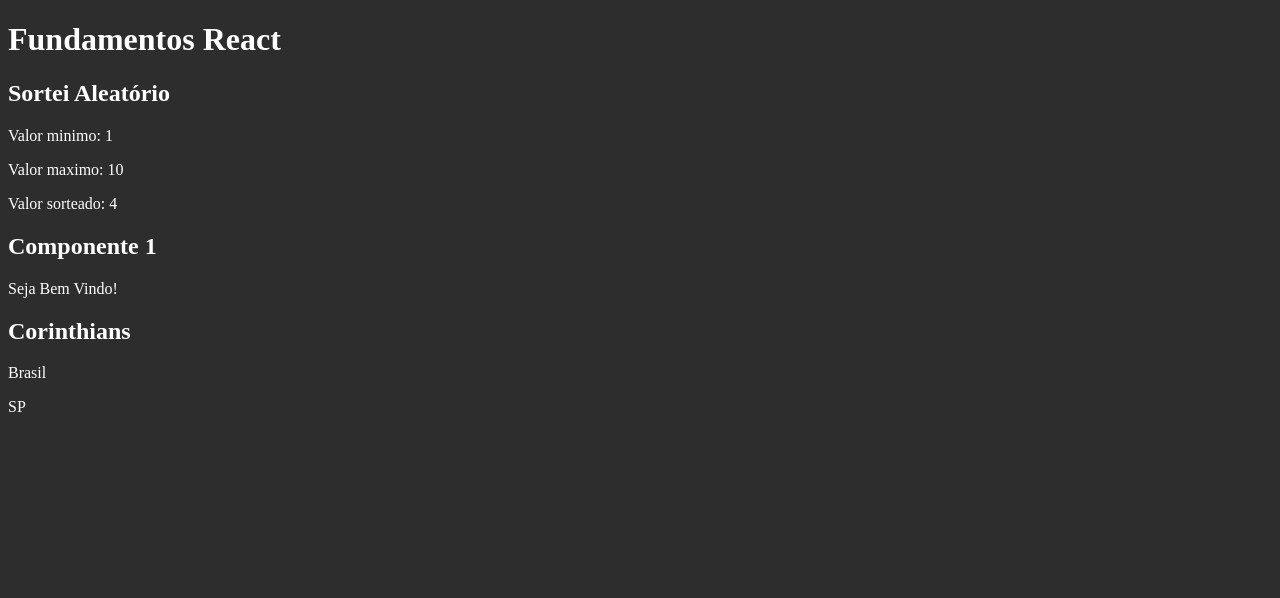
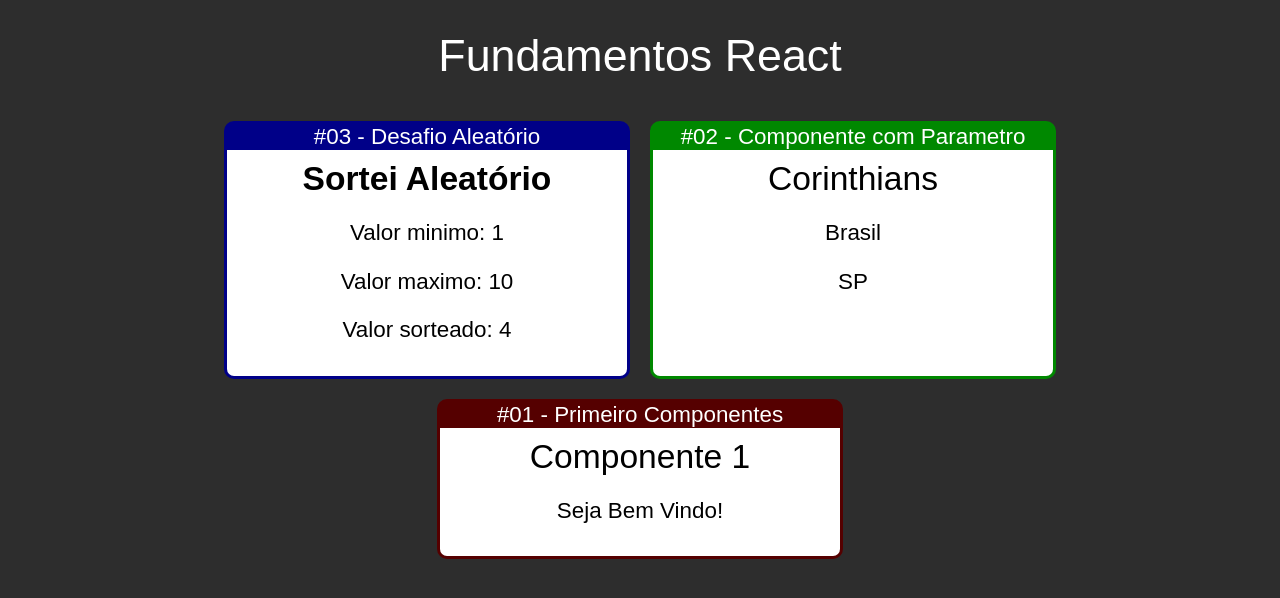
Before and after one commit to Ale-Neves/Curso-React-Redux-Fundamentos, a React (Create React App) app in the folder fundamentos-react/: page / in a window 1280 px wide. Shown: the top 598 px of the page. Built offline with nearby package versions, Linux system fonts and the light colour scheme.

Commit message:
Trabalhando com Componente Card.

```diff
--- a/fundamentos-react/public/index.html
+++ b/fundamentos-react/public/index.html
@@ -11,6 +11,10 @@
     />
     <link rel="apple-touch-icon" href="%PUBLIC_URL%/logo192.png" />
     <link rel="manifest" href="%PUBLIC_URL%/manifest.json" />
+    <link
+      href="https://fonts.googleapis.com/css2? família=Oswald:wght@200;300;400;500;600;700&display=swap"
+      rel="stylesheet"
+    />
     <title>React App</title>
   </head>
   <body>
--- /dev/null
+++ b/fundamentos-react/src/App.css
@@ -0,0 +1,5 @@
+.App .Cards {
+  display: flex;
+  justify-content: center;
+  flex-wrap: wrap;
+}
--- a/fundamentos-react/src/App.jsx
+++ b/fundamentos-react/src/App.jsx
@@ -2,14 +2,26 @@
 import Primeiro from './components/basicos/Primeiro'
 import ComParametro from './components/basicos/ComParametro'
 import Aleatorio from './components/basicos/Aleatorio';
+import Card from './components/layout/Card';
+import './App.css';
 
 export default () => {
   return(
-    <div id='app'>
+    <div className='App'>
       <h1>Fundamentos React</h1>
-      <Aleatorio min={1} max={10}/>
-      <Primeiro />
-      <ComParametro time="Corinthians" nacionalidade="Brasil" estado="SP" />
+      <div className='Cards'>
+        <Card titulo="#03 - Desafio Aleatório" color='#008'>
+          <Aleatorio min={1} max={10}/>
+        </Card>
+
+        <Card titulo="#02 - Componente com Parametro" color='#080'>
+          <ComParametro time="Corinthians" nacionalidade="Brasil" estado="SP" />
+        </Card>
+
+        <Card titulo="#01 - Primeiro Componentes">
+          <Primeiro />
+        </Card>
+      </div>
     </div>
   );
 }
--- /dev/null
+++ b/fundamentos-react/src/components/layout/Card.css
@@ -0,0 +1,23 @@
+.Card {
+  border: 3px solid;
+  border-radius: 10px;
+  overflow: hidden;
+  margin: 10px;
+  display: flex;
+  flex-direction: column;
+  min-width: 400px;
+  max-width: 600px;
+}
+
+.Card .Title {
+  padding: 5px, 0px;
+  display: flex;
+  justify-content: center;
+}
+
+.Card .Content {
+  flex-grow: 1;
+  background-color: white;
+  color: black;
+  padding: 10px;
+}
--- /dev/null
+++ b/fundamentos-react/src/components/layout/Card.jsx
@@ -0,0 +1,17 @@
+import React from "react";
+import './Card.css';
+
+export default (props) => {
+
+  const cardStyle = {
+    backgroundColor: props.color || '#500',
+    borderColor: props.color || '#500',
+  }
+
+  return(
+    <div className="Card" style={cardStyle}>
+      <div className="Title">{props.titulo}</div>
+      <div className="Content">{props.children}</div>
+    </div>
+  )
+}
--- a/fundamentos-react/src/index.css
+++ b/fundamentos-react/src/index.css
@@ -1,4 +1,18 @@
 body {
+  font-family: 'Oswald', sans-serif;
   background-color: rgb(45, 45, 45);
   color: white;
+  text-align: center;
+  font-size: 1.4rem;
 }
+
+h1,
+h2,
+h3 {
+  font-weight: 200;
+}
+
+h2,
+h3 {
+  margin: 0;
+}
```
